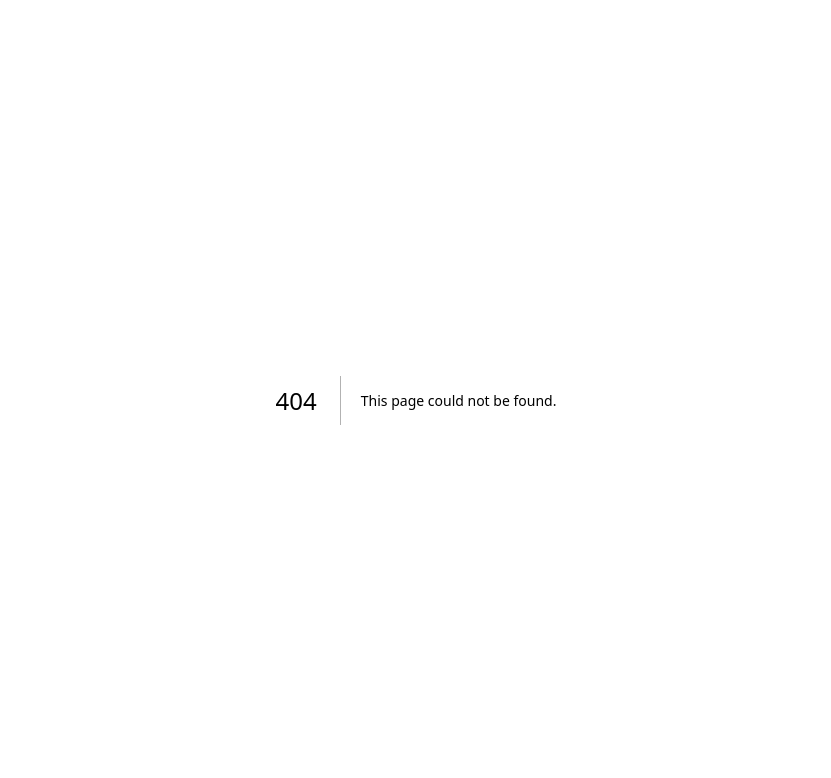
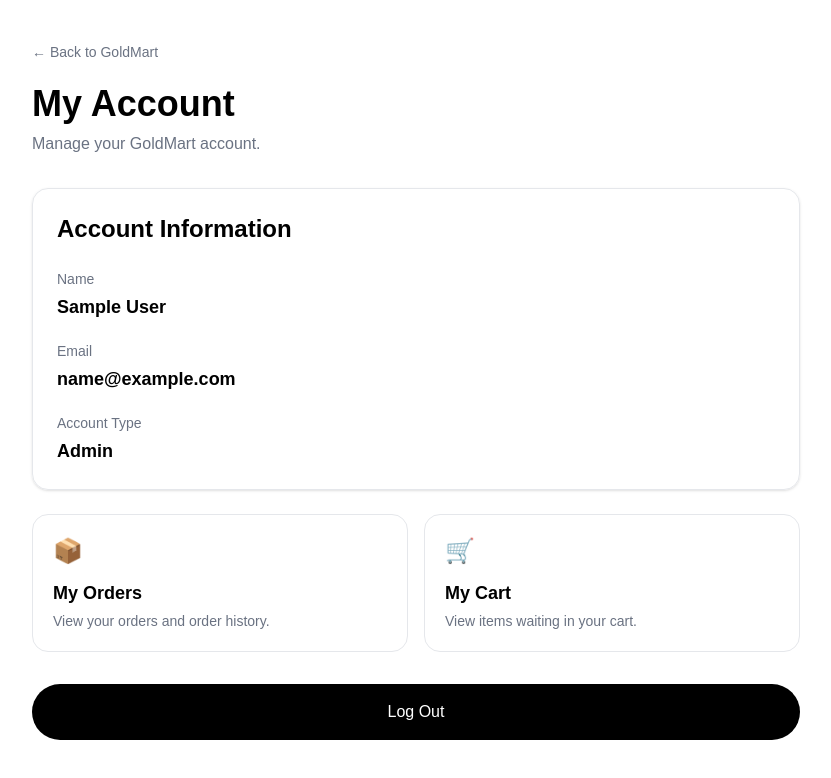
Before and after one commit to oscar1-max/Gold-mart-Ybsr, a Next.js app: page /account in a window 1280 px wide. Before the commit this address had no page. Shown: the top 778 px of the page, without its empty margins (224-1055 px from the left). Built offline with nearby package versions, Linux system fonts and the light colour scheme; sample sign-in values are in the browser's storage.

Commit message:
Create AccountPage component for user account management

```diff
--- /dev/null
+++ b/app/account/page.tsx
@@ -0,0 +1,158 @@
+"use client";
+
+import Link from "next/link";
+import { useEffect, useState } from "react";
+
+type User = {
+  id?: number;
+  name?: string;
+  email?: string;
+  role?: string;
+};
+
+export default function AccountPage() {
+  const [user, setUser] = useState<User | null>(null);
+
+  useEffect(() => {
+    const savedUser = localStorage.getItem("goldmart_user");
+
+    if (!savedUser) {
+      window.location.href = "/login";
+      return;
+    }
+
+    try {
+      setUser(JSON.parse(savedUser));
+    } catch {
+      localStorage.removeItem("goldmart_user");
+      window.location.href = "/login";
+    }
+  }, []);
+
+  const handleLogout = () => {
+    localStorage.removeItem("goldmart_user");
+    localStorage.removeItem("goldmart_token");
+
+    window.location.href = "/login";
+  };
+
+  if (!user) {
+    return (
+      <main className="flex min-h-screen items-center justify-center bg-white">
+        <p className="text-gray-500">Loading account...</p>
+      </main>
+    );
+  }
+
+  return (
+    <main className="min-h-screen bg-white px-4 py-10">
+      <div className="mx-auto max-w-3xl">
+
+        {/* HEADER */}
+        <div className="mb-8">
+          <Link
+            href="/"
+            className="text-sm font-medium text-gray-500 hover:text-yellow-600"
+          >
+            ← Back to GoldMart
+          </Link>
+
+          <h1 className="mt-5 text-4xl font-black text-black">
+            My Account
+          </h1>
+
+          <p className="mt-2 text-gray-500">
+            Manage your GoldMart account.
+          </p>
+        </div>
+
+        {/* ACCOUNT INFORMATION */}
+        <div className="rounded-2xl border border-gray-200 p-6 shadow-sm">
+          <h2 className="mb-6 text-2xl font-bold text-black">
+            Account Information
+          </h2>
+
+          <div className="space-y-5">
+
+            <div>
+              <p className="text-sm text-gray-500">Name</p>
+              <p className="mt-1 text-lg font-semibold text-black">
+                {user.name || "Not provided"}
+              </p>
+            </div>
+
+            <div>
+              <p className="text-sm text-gray-500">Email</p>
+              <p className="mt-1 text-lg font-semibold text-black">
+                {user.email || "Not provided"}
+              </p>
+            </div>
+
+            <div>
+              <p className="text-sm text-gray-500">Account Type</p>
+              <p className="mt-1 text-lg font-semibold capitalize text-black">
+                {user.role || "Buyer"}
+              </p>
+            </div>
+
+          </div>
+        </div>
+
+        {/* QUICK ACTIONS */}
+        <div className="mt-6 grid gap-4 sm:grid-cols-2">
+
+          <Link
+            href="/orders"
+            className="rounded-2xl border border-gray-200 p-5 transition hover:border-yellow-500 hover:shadow-md"
+          >
+            <div className="text-2xl">📦</div>
+            <h3 className="mt-3 text-lg font-bold text-black">
+              My Orders
+            </h3>
+            <p className="mt-1 text-sm text-gray-500">
+              View your orders and order history.
+            </p>
+          </Link>
+
+          <Link
+            href="/cart"
+            className="rounded-2xl border border-gray-200 p-5 transition hover:border-yellow-500 hover:shadow-md"
+          >
+            <div className="text-2xl">🛒</div>
+            <h3 className="mt-3 text-lg font-bold text-black">
+              My Cart
+            </h3>
+            <p className="mt-1 text-sm text-gray-500">
+              View items waiting in your cart.
+            </p>
+          </Link>
+
+          {user.role === "seller" && (
+            <Link
+              href="/seller"
+              className="rounded-2xl border border-gray-200 p-5 transition hover:border-yellow-500 hover:shadow-md"
+            >
+              <div className="text-2xl">🏪</div>
+              <h3 className="mt-3 text-lg font-bold text-black">
+                Seller Dashboard
+              </h3>
+              <p className="mt-1 text-sm text-gray-500">
+                Manage your products and sales.
+              </p>
+            </Link>
+          )}
+
+        </div>
+
+        {/* LOGOUT */}
+        <button
+          onClick={handleLogout}
+          className="mt-8 w-full rounded-full bg-black px-6 py-4 font-bold text-white transition hover:bg-yellow-600 hover:text-black"
+        >
+          Log Out
+        </button>
+
+      </div>
+    </main>
+  );
+        }
```
